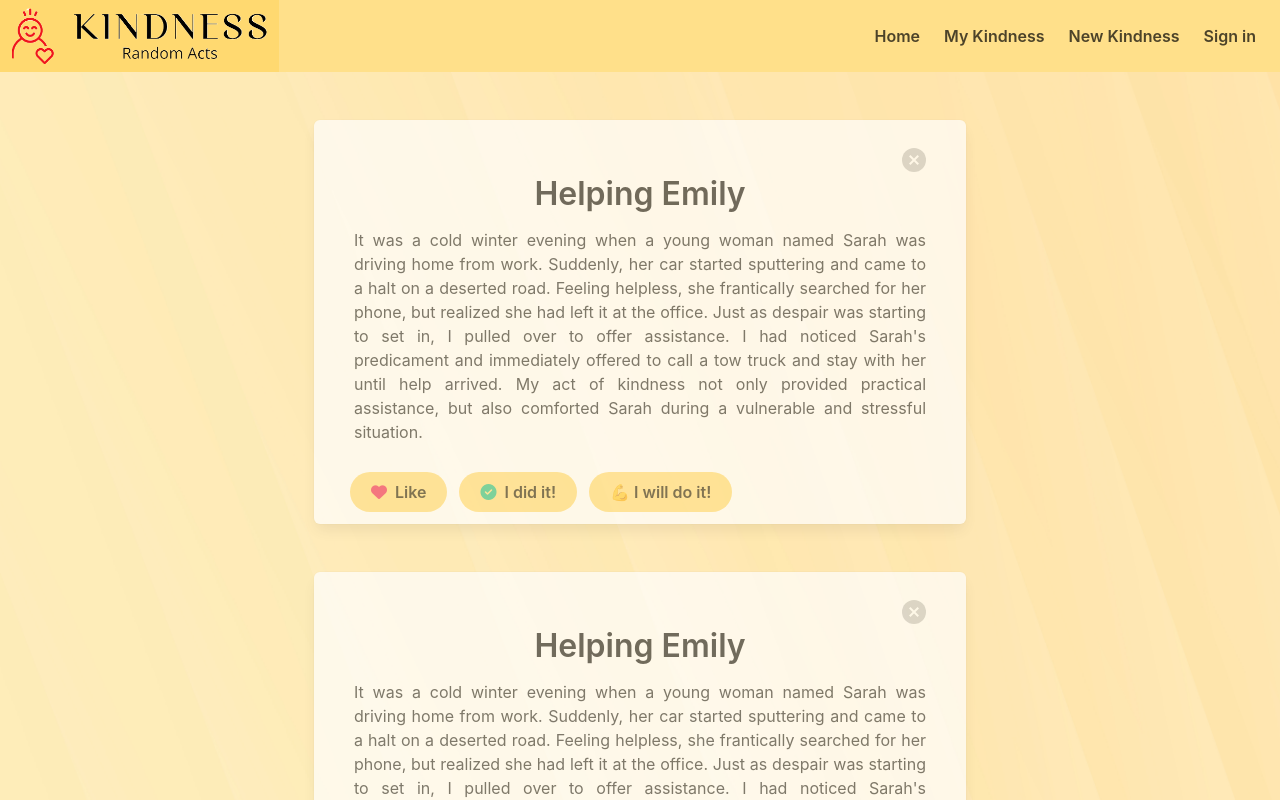
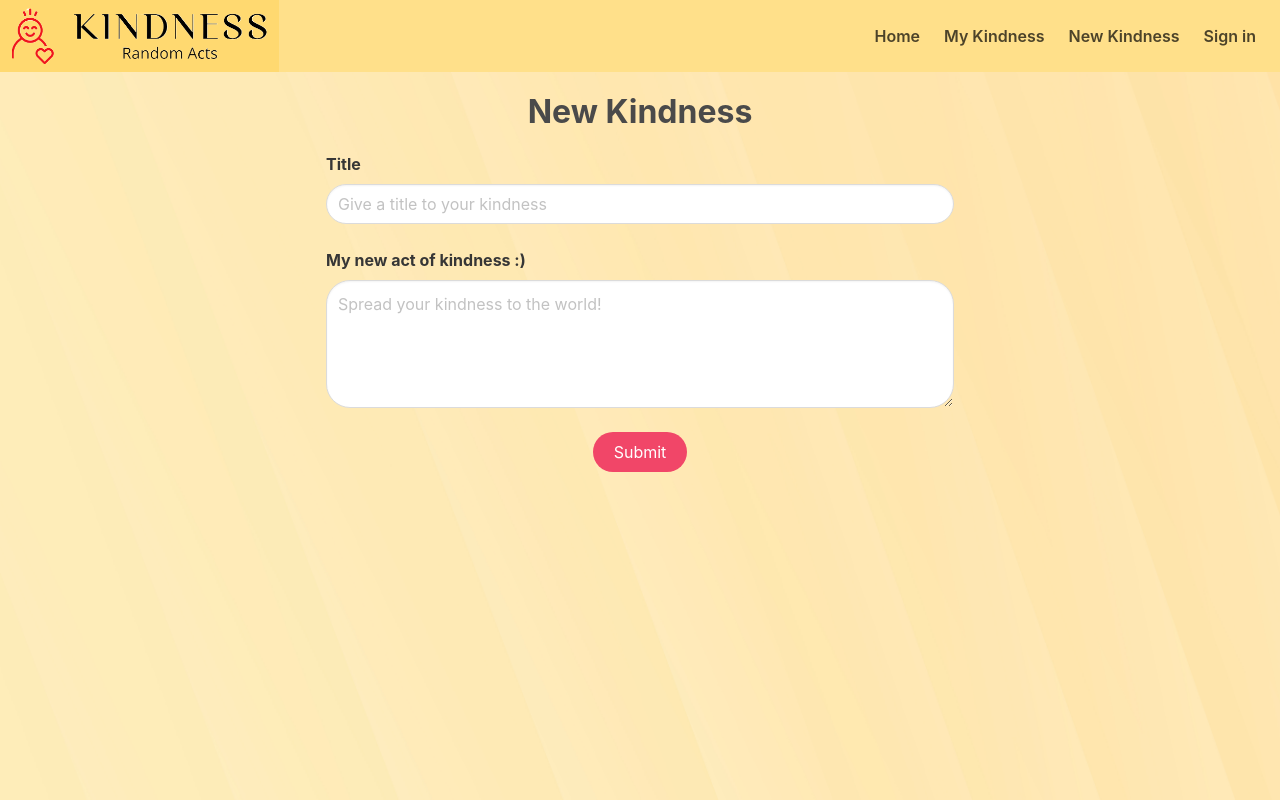
Before and after one commit to mohamedmhussein/phase-2-project-random-acts-of-kindness, a React (Create React App) app: page / in a window 1280 px wide. Shown: the top 800 px of the page. Built offline with nearby package versions, Linux system fonts and the light colour scheme.

Commit message:
Updates the static  version of the NewPost component

```diff
--- a/src/App.js
+++ b/src/App.js
@@ -1,6 +1,6 @@
 import Navbar from "./Navbar";
-import Post
-  from "./Post";
+import NewPost from "./NewPost";
+import Post from "./Post";
 function App() {
   const backgroundStyle = {
     backgroundImage: `url("/assets/background2.jpg")`,
@@ -10,9 +10,7 @@ function App() {
   return (
     <div style={backgroundStyle}>
       <Navbar />
-      <Post />
-      <Post />
-      <Post />
+      <NewPost />
     </div>
   );
 }
--- /dev/null
+++ b/src/NewPost.js
@@ -0,0 +1,38 @@
+function NewPost() {
+
+    return (
+
+        <form>
+            <h1 className="has-text-centered is-size-3 my-4 has-text-weight-bold">New Kindness</h1>
+            <div className="columns">
+                <div class="field column is-offset-one-quarter is-half">
+                    <label class="label">Title</label>
+                    <div class="control">
+                        <input className="input" type="text" placeholder="Give a title to your kindness" style={{ borderRadius: "1.5em" }} />
+                    </div>
+                </div>
+            </div>
+            <div className="columns">
+                <div class="field column is-offset-one-quarter is-half">
+                    <label class="label">My new act of kindness :)</label>
+                    <div class="control">
+                        <textarea className="textarea" placeholder="Spread your kindness to the world!" style={{ borderRadius: "1.5em" }} />
+                    </div>
+                </div>
+            </div>
+            <div className="columns">
+                <div class="field column has-text-centered">
+                    <p class="control">
+                        <a class="button is-danger is-rounded">
+                            Submit
+                        </a>
+                    </p>
+                </div>
+            </div>
+
+        </form>
+
+    )
+}
+
+export default NewPost
```
